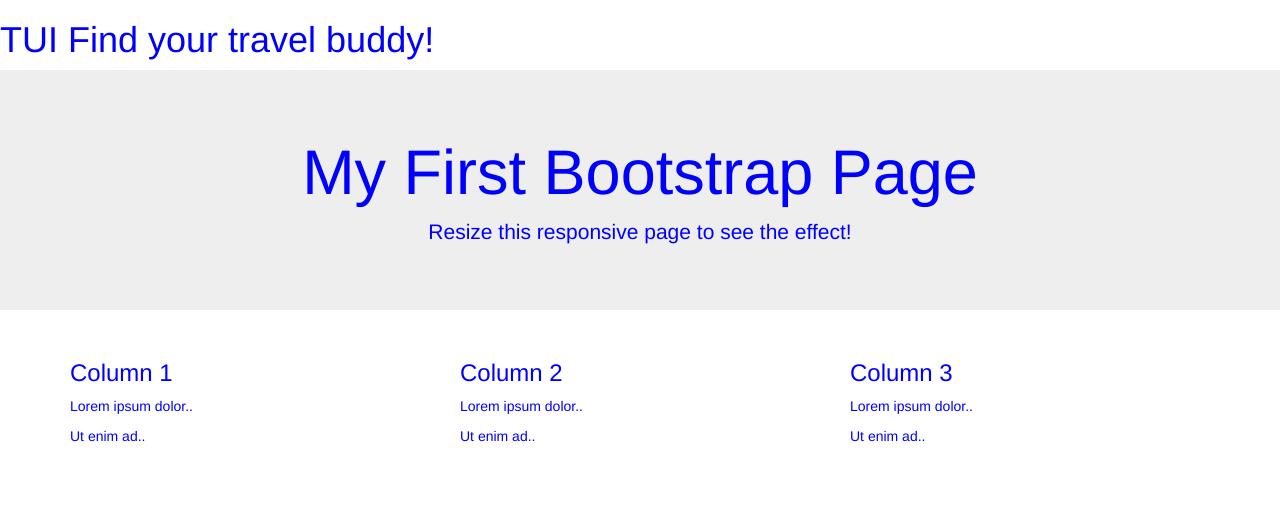
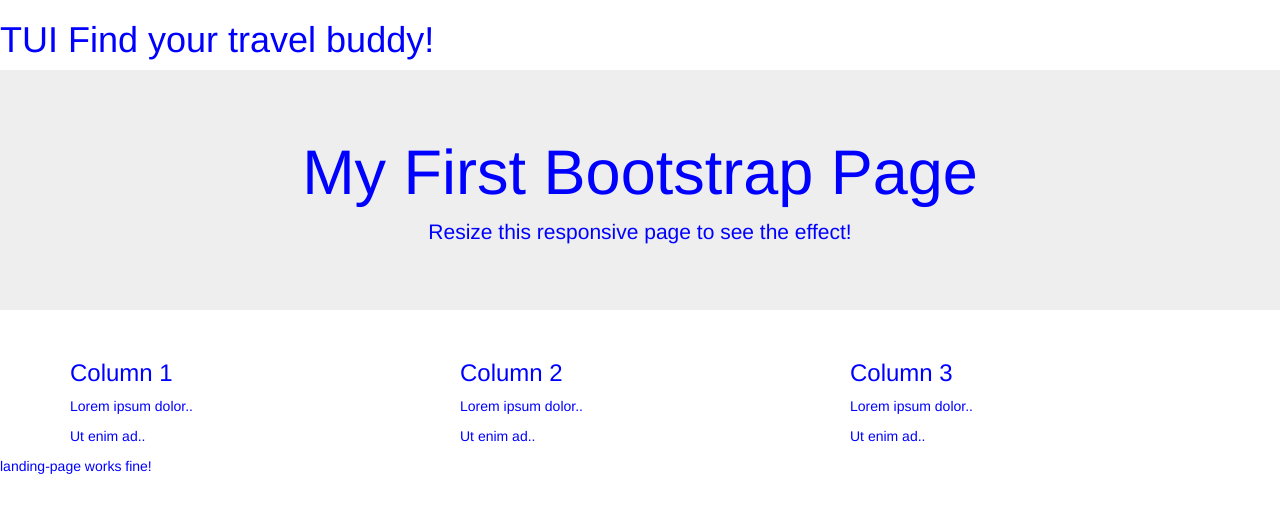
Before and after one commit to ThVanC/travel-buddy, an Angular app: page /landing-page in a window 1280 px wide. Shown: the top 512 px of the page. Built offline with nearby package versions, Linux system fonts and the light colour scheme.

Commit message:
Initial routing configuration

```diff
--- a/src/app/app.component.html
+++ b/src/app/app.component.html
@@ -25,3 +25,7 @@
     </div>
   </div>
 </div>
+
+<div>
+  <router-outlet></router-outlet>
+</div>
--- a/src/app/app.module.ts
+++ b/src/app/app.module.ts
@@ -2,6 +2,9 @@
 import { NgModule } from '@angular/core';
 import { FormsModule } from '@angular/forms';
 import { HttpModule } from '@angular/http';
+import { RouterModule, Routes } from '@angular/router';
+
+import { AppRoutingModule } from './app-routing.module';
 
 import { AppComponent } from './app.component';
 import { LandingPageComponent } from './landing-page/landing-page.component';
@@ -18,7 +21,8 @@
   imports: [
     BrowserModule,
     FormsModule,
-    HttpModule
+    HttpModule,
+    AppRoutingModule
   ],
   providers: [],
   bootstrap: [AppComponent]
--- a/src/app/landing-page/landing-page.component.html
+++ b/src/app/landing-page/landing-page.component.html
@@ -1,3 +1,3 @@
 <p>
-  landing-page works!
+  landing-page works fine!
 </p>
```
Also changed, not shown: src/app/app-routing.module.ts (added, +17 -0 lines).
